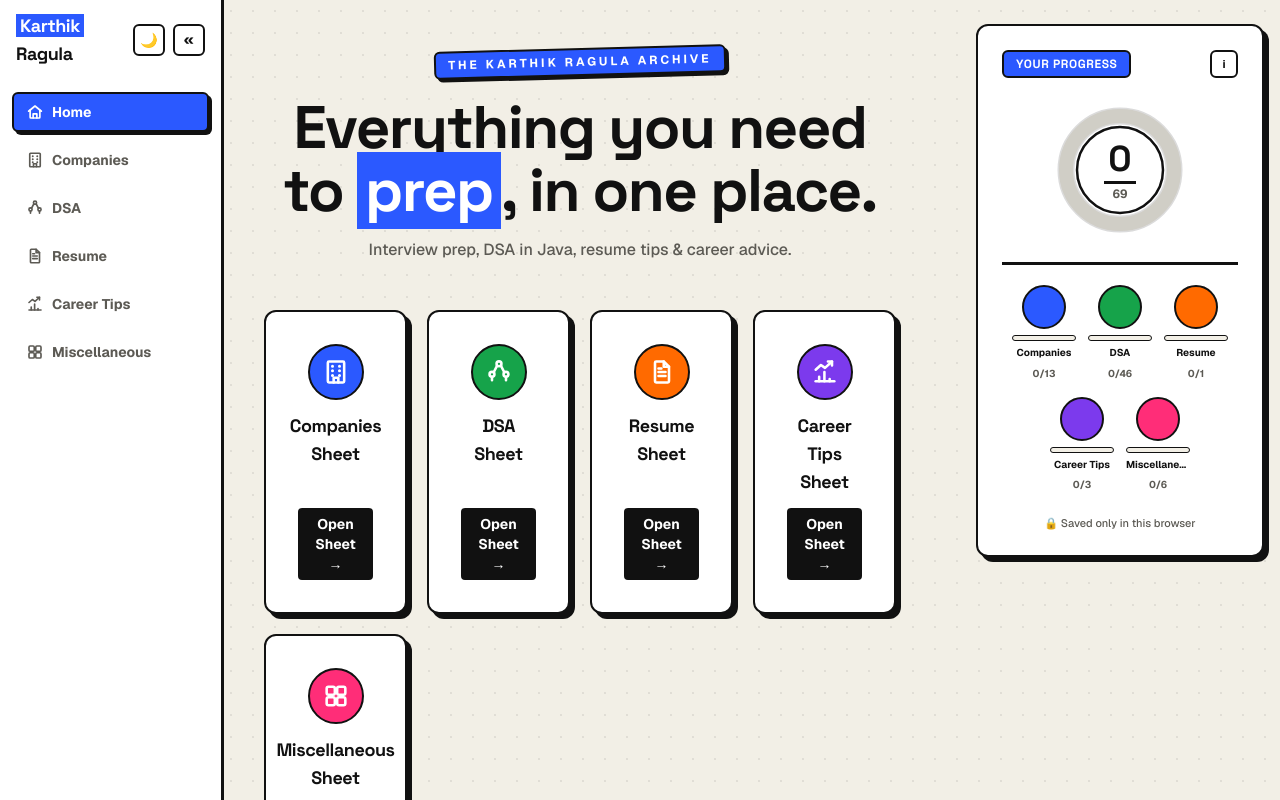
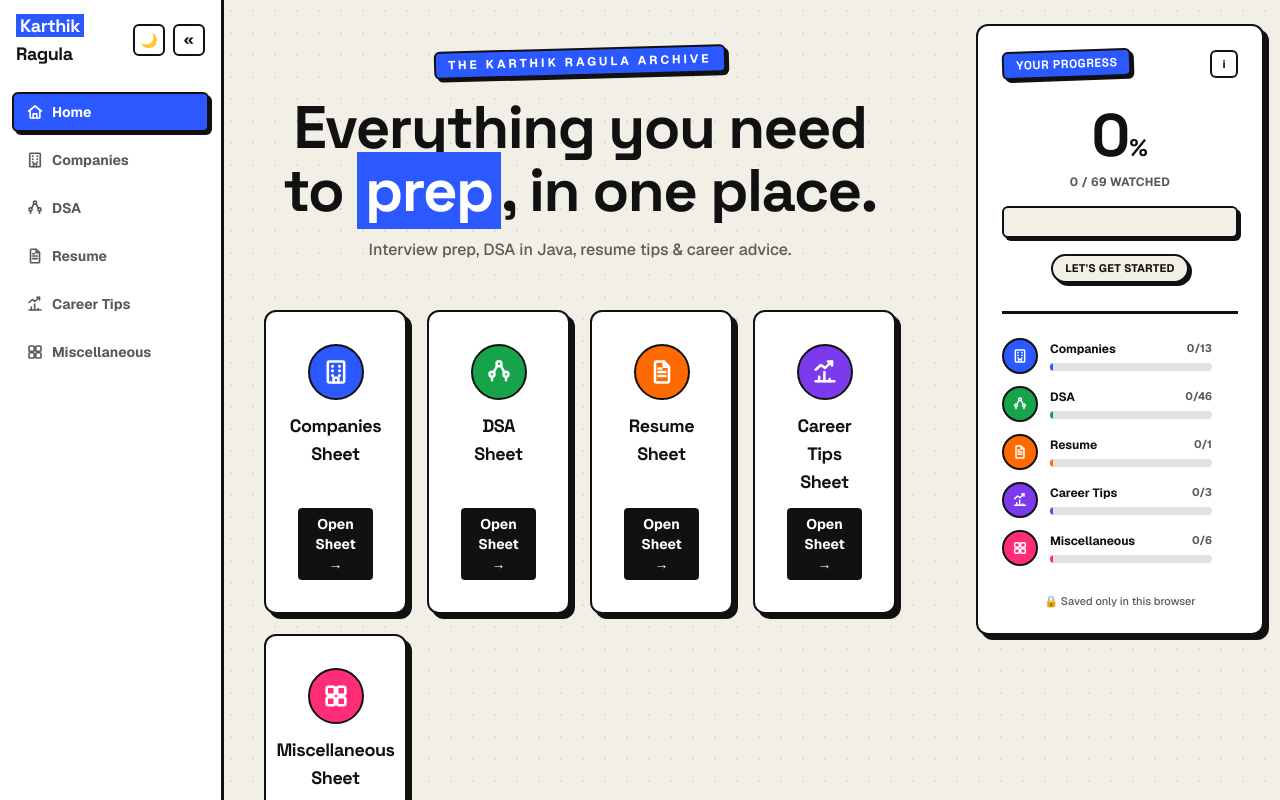
Before and after one commit to Ragulakarthik/karthikragula, a Next.js app: page / in a window 1280 px wide. Shown: the top 800 px of the page. Built offline with nearby package versions, Linux system fonts and the light colour scheme.

Commit message:
Redesign progress tracker as a stat meter with clickable rows and completion pulse

```diff
--- a/src/components/ProgressPanel.js
+++ b/src/components/ProgressPanel.js
@@ -1,19 +1,35 @@
 "use client";
 
+import Link from "next/link";
 import { useProgress } from "@/context/ProgressContext";
 import { CATEGORIES } from "@/data/categories";
+import { CATEGORY_ICONS } from "@/components/CategoryIcons";
 import { getAllVideos, getVideosByCategory } from "@/lib/videos";
 
 const allVideos = getAllVideos();
 
 const categoryGroups = CATEGORIES.filter((c) => c.inNav).map((c) => ({
+  id: c.id,
   label: c.label,
-  emoji: c.emoji,
+  Icon: CATEGORY_ICONS[c.id],
   color: c.color,
   videos: getVideosByCategory(c.id),
 }));
 
 const COMPLETE_COLOR = "#16a34a";
+
+const STATUS_STEPS = [
+  { min: 100, text: "All done! 🏆" },
+  { min: 75, text: "Almost there" },
+  { min: 50, text: "Halfway there" },
+  { min: 25, text: "Making progress" },
+  { min: 1, text: "Just getting started" },
+  { min: 0, text: "Let's get started" },
+];
+
+function statusFor(pct) {
+  return STATUS_STEPS.find((s) => pct >= s.min).text;
+}
 
 function InfoTooltip() {
   return (
@@ -25,7 +41,7 @@ function InfoTooltip() {
       >
         i
       </button>
-      <div className="pointer-events-none absolute right-0 top-full z-50 mt-2 w-64 rounded-lg border-2 border-[var(--line)] bg-white p-4 text-left text-xs leading-relaxed text-[var(--muted)] opacity-0 shadow-[5px_5px_0_0_var(--line)] transition duration-150 group-hover:opacity-100">
+      <div className="pointer-events-none absolute right-0 top-full z-50 mt-2 w-64 rounded-lg border-2 border-[var(--line)] bg-[var(--surface)] p-4 text-left text-xs leading-relaxed text-[var(--muted)] opacity-0 shadow-[5px_5px_0_0_var(--line)] transition duration-150 group-hover:opacity-100">
         <p className="mb-2 flex items-center gap-1.5 text-[11px] font-bold uppercase tracking-wide text-[var(--ink)]">
           <span className="flex h-4 w-4 items-center justify-center rounded-full border-2 border-[var(--line)] text-[9px]">
             i
@@ -44,7 +60,7 @@ function InfoTooltip() {
           </li>
           <li>
             Videos can be{" "}
-            <span className="font-bold text-[var(--accent)]">ticked or unticked</span> anytime —
+            <span className="font-bold text-[var(--accent)]">ticked or unticked</span> anytime,
             nothing is locked in.
           </li>
         </ol>
@@ -57,103 +73,75 @@ function InfoTooltip() {
   );
 }
 
-function withOffsets(segments) {
-  let cumulative = 0;
-  return segments.map((s) => {
-    const dashoffset = -cumulative;
-    cumulative += s.length;
-    return { ...s, dashoffset };
-  });
-}
-
-function SegmentedRing({ segments, total, done, size = 136, radius = 54, strokeWidth = 14 }) {
-  const circumference = 2 * Math.PI * radius;
-  const center = size / 2;
-  const positioned = withOffsets(segments);
+function StatMeter({ segments, total, done }) {
+  const pct = total ? Math.round((done / total) * 100) : 0;
+  const visible = segments.filter((s) => s.pct > 0.4);
 
   return (
-    <div className="relative flex items-center justify-center" style={{ width: size, height: size }}>
-      <svg width={size} height={size} viewBox={`0 0 ${size} ${size}`} className="relative shrink-0">
-        <circle
-          cx={center}
-          cy={center}
-          r={radius}
-          strokeWidth={strokeWidth}
-          className="fill-none stroke-[var(--background)]"
+    <div className="flex w-full flex-col items-center gap-4">
+      <div className="flex flex-col items-center">
+        <span className="font-display leading-none text-[var(--ink)]">
+          <span className="text-6xl font-bold tabular-nums">{pct}</span>
+          <span className="text-2xl font-bold">%</span>
+        </span>
+        <span className="mt-2 text-xs font-bold uppercase tracking-wide text-[var(--muted)]">
+          {done} / {total} watched
+        </span>
+      </div>
+
+      <div className="gwk-brutal-sm flex h-8 w-full overflow-hidden rounded-md bg-[var(--background)]">
+        {visible.map((s) => (
+          <div
+            key={s.key}
+            className="h-full border-r-2 border-[var(--line)] transition-all duration-500"
+            style={{ width: `${s.pct}%`, backgroundColor: s.color }}
           />
-        <circle
-          cx={center}
-          cy={center}
-          r={radius}
-          strokeWidth={strokeWidth + 3}
-          className="fill-none stroke-[var(--line)]"
-          style={{ opacity: 0.15 }}
-        />
-        <g transform={`rotate(-90 ${center} ${center})`}>
-          {positioned.map((s) => {
-            if (s.length <= 0.5) return null;
-            return (
-              <circle
-                key={s.key}
-                cx={center}
-                cy={center}
-                r={radius}
-                strokeWidth={strokeWidth}
-                stroke={s.color}
-                strokeDasharray={`${Math.max(s.length - 2, 0)} ${circumference}`}
-                strokeDashoffset={s.dashoffset}
-                className="fill-none transition-all duration-500 ease-out"
-              />
-            );
-          })}
-        </g>
-        <circle
-          cx={center}
-          cy={center}
-          r={radius - strokeWidth / 2 - 4}
-          className="fill-[var(--surface)] stroke-[var(--line)]"
-          strokeWidth="2.5"
-        />
-      </svg>
-      <div className="pointer-events-none absolute inset-0 flex flex-col items-center justify-center">
-        <span className="font-display text-4xl font-bold text-[var(--ink)]">{done}</span>
-        <span className="mt-0.5 h-[3px] w-8 bg-[var(--line)]" />
-        <span className="mt-0.5 text-xs font-bold text-[var(--muted)]">{total}</span>
+        ))}
       </div>
     </div>
   );
 }
 
-function CategoryChip({ emoji, color, label, done, total, delay = 0 }) {
+function CategoryRow({ id, Icon, color, label, done, total, delay = 0 }) {
   const pct = total ? Math.round((done / total) * 100) : 0;
   const complete = total > 0 && done === total;
 
   return (
-    <div
-      className="gwk-row-in flex w-16 flex-col items-center gap-1.5"
+    <Link
+      href={`/category/${id}`}
+      className="gwk-row-in group -mx-2 flex items-center gap-3 rounded-lg px-2 py-1 transition hover:bg-[var(--background)]"
       style={{ animationDelay: `${delay}ms` }}
     >
-      <div
-        className="flex h-11 w-11 items-center justify-center rounded-full border-2 border-[var(--line)] text-lg"
-        style={{ backgroundColor: complete ? COMPLETE_COLOR : color }}
+      <span
+        className={`flex h-9 w-9 shrink-0 items-center justify-center rounded-full border-2 border-[var(--line)] text-white transition-transform group-hover:scale-110 ${
+          complete ? "gwk-complete-pulse" : ""
+        }`}
+        style={{ backgroundColor: color }}
       >
-        <span className={complete ? "" : "opacity-90"}>{complete ? "✅" : emoji}</span>
-      </div>
-      <div className="h-1.5 w-full overflow-hidden rounded-full border border-[var(--line)] bg-[var(--background)]">
-        <div
-          className="h-full transition-all duration-500"
-          style={{ width: `${pct}%`, backgroundColor: complete ? COMPLETE_COLOR : color }}
-        />
-      </div>
-      <span className="max-w-full truncate text-[10px] font-bold leading-tight text-[var(--ink)]">
+        <Icon className="h-4 w-4" />
+      </span>
+      <div className="flex min-w-0 flex-1 flex-col gap-1.5">
+        <div className="flex items-center justify-between gap-2">
+          <span className="truncate text-xs font-bold text-[var(--ink)] group-hover:underline">
             {label}
           </span>
           <span
-        className={`text-[10px] font-bold ${complete ? "text-emerald-600" : "text-[var(--muted)]"}`}
+            className={`shrink-0 text-[11px] font-bold ${complete ? "text-emerald-600" : "text-[var(--muted)]"}`}
           >
             {done}/{total}
           </span>
         </div>
+        <div className="h-2 w-full overflow-hidden rounded-full bg-[var(--line)]/12">
+          <div
+            className="h-full min-w-[3px] rounded-full transition-all duration-500"
+            style={{ width: `${pct}%`, backgroundColor: complete ? COMPLETE_COLOR : color }}
+          />
+        </div>
+      </div>
+      <span className="shrink-0 -translate-x-1 text-sm font-bold text-[var(--muted)] opacity-0 transition group-hover:translate-x-0 group-hover:opacity-100">
+        →
+      </span>
+    </Link>
   );
 }
 
@@ -162,8 +150,8 @@ export default function ProgressPanel() {
 
   const overallTotal = allVideos.length;
   const overallDone = hydrated ? allVideos.filter((v) => completed.has(v.id)).length : 0;
+  const overallPct = overallTotal ? Math.round((overallDone / overallTotal) * 100) : 0;
 
-  const circumferenceUnit = overallTotal ? 1 / overallTotal : 0;
   const groupStats = categoryGroups.map((g) => ({
     ...g,
     done: hydrated ? g.videos.filter((v) => completed.has(v.id)).length : 0,
@@ -172,7 +160,7 @@ export default function ProgressPanel() {
   const segments = groupStats.map((g) => ({
     key: g.label,
     color: g.color,
-    length: g.done * circumferenceUnit * (2 * Math.PI * 54),
+    pct: overallTotal ? (g.done / overallTotal) * 100 : 0,
   }));
 
   return (
@@ -180,21 +168,29 @@ export default function ProgressPanel() {
       <div className="gwk-panel-in gwk-brutal pointer-events-auto relative rounded-xl bg-[var(--surface)]">
         <div className="flex flex-col gap-6 p-6">
           <div className="flex items-center justify-between">
-            <span className="font-display inline-flex items-center gap-1.5 rounded-md border-2 border-[var(--line)] bg-[var(--accent)] px-3 py-1 text-xs font-bold uppercase tracking-wider text-white">
+            <span className="font-display gwk-brutal-sm inline-flex -rotate-2 items-center gap-1.5 rounded-md bg-[var(--accent)] px-3 py-1 text-xs font-bold uppercase tracking-wider text-white">
               Your Progress
             </span>
             <InfoTooltip />
           </div>
 
-          <div className="gwk-ring-in flex justify-center">
-            <SegmentedRing segments={segments} total={overallTotal} done={overallDone} />
+          <div className="gwk-ring-in flex flex-col items-center gap-4 py-1">
+            <StatMeter segments={segments} total={overallTotal} done={overallDone} />
+            <span
+              className={`gwk-brutal-sm rounded-full px-3 py-1 text-[11px] font-bold uppercase tracking-wide ${
+                overallPct >= 100 ? "bg-emerald-500 text-white" : "bg-[var(--background)] text-[var(--ink)]"
+              }`}
+            >
+              {statusFor(overallPct)}
+            </span>
           </div>
 
-          <div className="flex flex-wrap justify-center gap-x-3 gap-y-4 border-t-[3px] border-[var(--line)] pt-5">
+          <div className="flex flex-col gap-1 border-t-[3px] border-[var(--line)] pt-5">
             {groupStats.map((g, i) => (
-              <CategoryChip
+              <CategoryRow
                 key={g.label}
-                emoji={g.emoji}
+                id={g.id}
+                Icon={g.Icon}
                 color={g.color}
                 label={g.label}
                 done={g.done}
```
Lines whose indentation alone changed are shown as unchanged.
